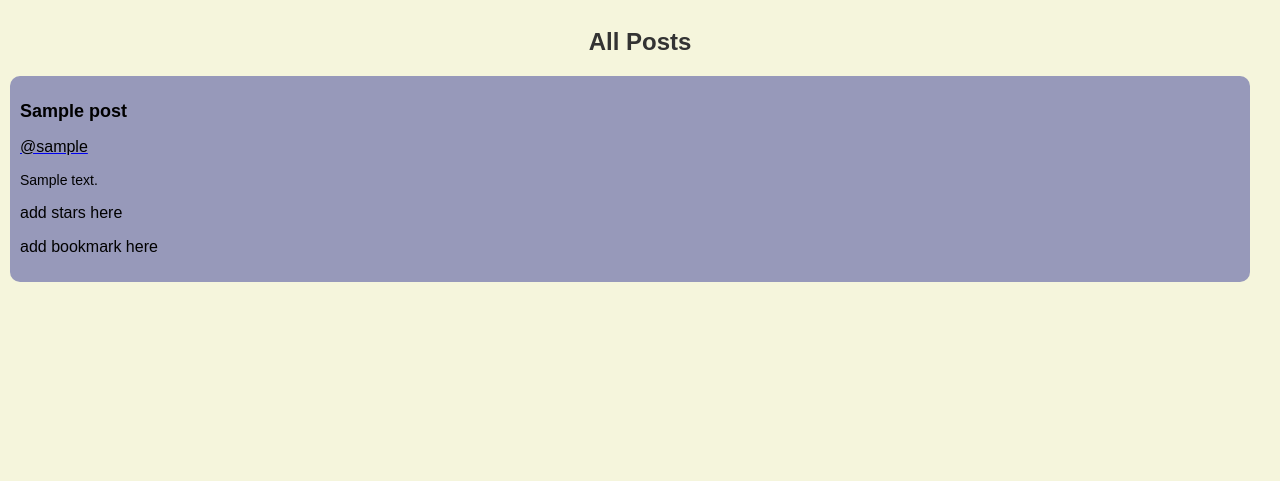
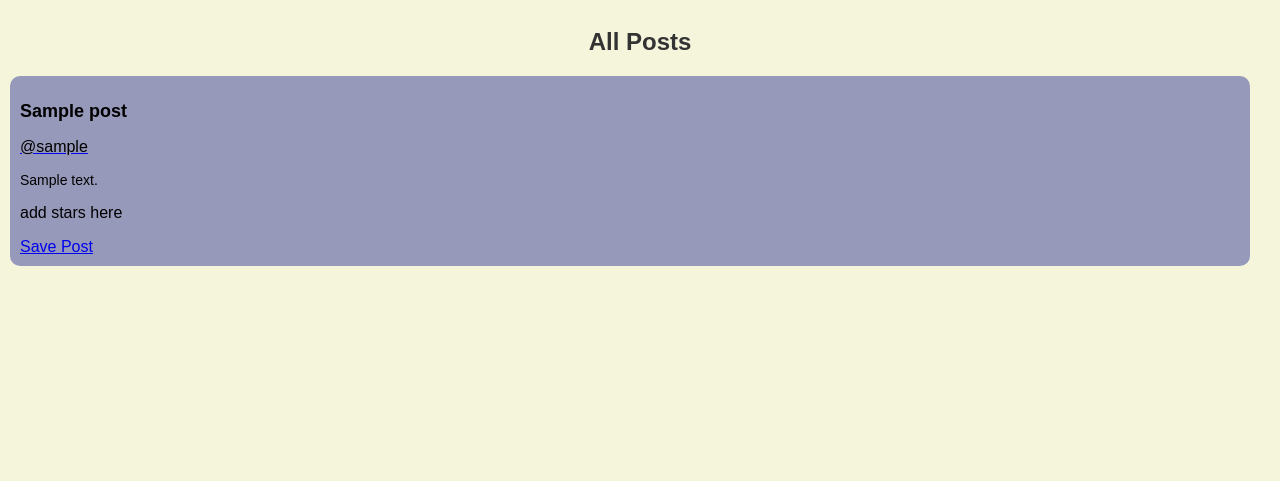
Before and after one commit to elonner/zeeply, a Django app: page / in a window 1280 px wide. Shown: the part 202-683 px from the top of the page. Run offline with Django 4.2, Linux system fonts and the light colour scheme; tables that the repository leaves empty hold one stand-in row (values such as "Sample post"); parts of the project's set-up code (start-up, migrations or seed data) failed here and were passed over.

Commit message:
adds functionality to leave/delete a review, save/unsave a post, updates relevant templates

```diff
--- a/main_app/models.py
+++ b/main_app/models.py
@@ -16,7 +16,7 @@ class Skill(models.Model):
     startDate = models.DateField()
     endDate = models.DateField(null=True, blank=True)
     isOngoing = models.BooleanField(default=False)
-    rating = models.IntegerField(validators=[MinValueValidator(1), MaxValueValidator(5)], null=True)
+    rating = models.IntegerField(validators=[MinValueValidator(1), MaxValueValidator(5)], null=True, blank=True)
     user = models.ForeignKey(User, on_delete=models.CASCADE)
 
     def __str__(self):
@@ -45,10 +45,10 @@ class Post(models.Model):
     description = models.TextField(max_length=200) # need to come back when we know how much fits on a post card
     header = models.CharField(max_length=50) # change to headers
     contentBlock = models.TextField(max_length=200) # change to contentBlocks
-    rating = models.IntegerField(validators=[MinValueValidator(1), MaxValueValidator(5)], null=True)
+    rating = models.IntegerField(validators=[MinValueValidator(1), MaxValueValidator(5)], null=True, blank=True)
     skill = models.ForeignKey(Skill, on_delete=models.CASCADE)
     creator = models.ForeignKey(User, on_delete=models.CASCADE, related_name='creator')
-    savedBy = models.ManyToManyField(User)
+    savedBy = models.ManyToManyField(User, blank=True)
 
     def __str__(self):
         return f'Title: {self.title} ({self.creator.username})'
--- a/main_app/templates/base.html
+++ b/main_app/templates/base.html
@@ -64,7 +64,7 @@
                 <span class="icon">&#10133;</span>
                 <span>Create</span>
             </a>
-            <a href="#">
+            <a href="{% url 'saved_list' %}">
                 <span class="icon">&#128190;</span>
                 <span>Saved</span>
             </a>
--- a/main_app/templates/main_app/post_list.html
+++ b/main_app/templates/main_app/post_list.html
@@ -18,10 +18,17 @@
             <div id="post_row3">
                 <p class="description">{{ post.description }}</p>
             </div>
-            <div id="post_row4">
-                <p>add stars here</p>
-                <p>add bookmark here</p>
-            </div>
+            {% if post.creator.id != user.id and user not in post.savedBy.all %}
+                <div id="post_row4">
+                    <p>add stars here</p>
+                    <a href="{% url 'posts_save' post.id %}">Save Post</a>
+                </div>
+            {% elif user in post.savedBy.all %}
+                <div id="post_row4">
+                    <p>add stars here</p>
+                    <a href="{% url 'posts_unsave' post.id %}">Unsave Post</a>
+                </div>
+            {% endif %}
         </li>
     {% endfor %}
 </ul>
--- a/main_app/urls.py
+++ b/main_app/urls.py
@@ -26,10 +26,16 @@ urlpatterns = [
     path('posts/<int:pk>/delete/', views.PostDelete.as_view(), name='posts_delete'),
     # POST - save
     path('posts/<int:post_id>/save/', views.save_post, name='posts_save'),
+    # POST - unsave
+    path('posts/<int:post_id>/unsave/', views.unsave_post, name='posts_unsave'),
+    # POST - saved posts
+    path('posts/saved/', views.SavedList.as_view(), name='saved_list'),
     # REVIEW - create
-    path('posts/<int:pk>/reviews/create/', views.ReviewCreate.as_view(), name='reviews_create'),
+    path('posts/<int:post_id>/reviews/create/', views.ReviewCreate.as_view(), name='reviews_create'),
+    # REVIEW - update
+    path('posts/<int:post_id>/reviews/<int:pk>/update/', views.ReviewUpdate.as_view(), name='reviews_update'),
     # REVIEW - delete
-    # path('posts/<int:pk>/reviews/<int:pk>/delete/', views.ReviewDelete.as_view(), name='reviews_delete'),
+    path('posts/<int:post_id>/reviews/<int:pk>/delete/', views.ReviewDelete.as_view(), name='reviews_delete'),
     # POST - detail
     path('posts/<int:pk>/', views.PostDetail.as_view(), name='posts_detail'),
 
--- a/main_app/views.py
+++ b/main_app/views.py
@@ -12,6 +12,7 @@ from django.contrib.auth.models import User
 # Create your views here.
 class HomeFeedList(ListView):
     model = Post
+
 
 # class FollowingPosts(LoginRequiredMixin, ListView):
 #     model = Post
@@ -54,17 +55,36 @@ class PostDelete(LoginRequiredMixin, DeleteView):
     model = Post
     success_url = '/'
 
+class SavedList(LoginRequiredMixin, ListView):
+    model = Post
+
+    def get_queryset(self):
+        user = self.request.user
+        return Post.objects.filter(savedBy=user)
+
 class ReviewCreate(LoginRequiredMixin, CreateView):
     model = Review
     fields = ['rating', 'content']
 
     def form_valid(self, form):
         form.instance.creator = self.request.user # form.instance is the review
-        form.instance.post = Post.objects.get(pk=self.kwargs.get('pk'))
+        form.instance.post = Post.objects.get(pk=self.kwargs.get('post_id'))
         return super().form_valid(form)
+
+class ReviewUpdate(LoginRequiredMixin, UpdateView):
+    model = Review
+    fields = '__all__'
+
+class ReviewDelete(LoginRequiredMixin, DeleteView):
+    model = Review
+    success_url = '/'
 
 def save_post(request, post_id):
     Post.objects.get(id=post_id).savedBy.add(request.user.id)
+    return redirect('home_feed_list')
+
+def unsave_post(request, post_id):
+    Post.objects.get(id=post_id).savedBy.remove(request.user.id)
     return redirect('home_feed_list')
 
 def signup(request):
```
Also changed, not shown: main_app/templates/main_app/review_confirm_delete.html (added, +13 -0 lines), main_app/migrations/0018_alter_post_rating_alter_post_savedby.py (added), main_app/migrations/0019_alter_post_savedby.py (added), main_app/migrations/0020_alter_skill_rating.py (added), main_app/templates/main_app/saved_list.html (added).
